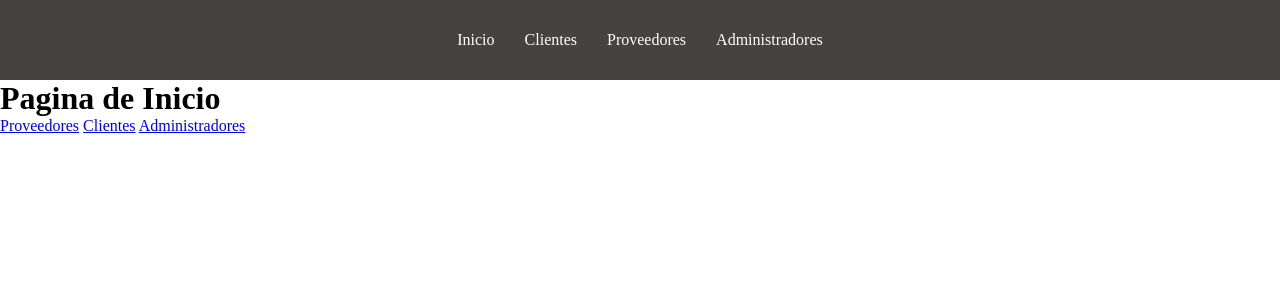
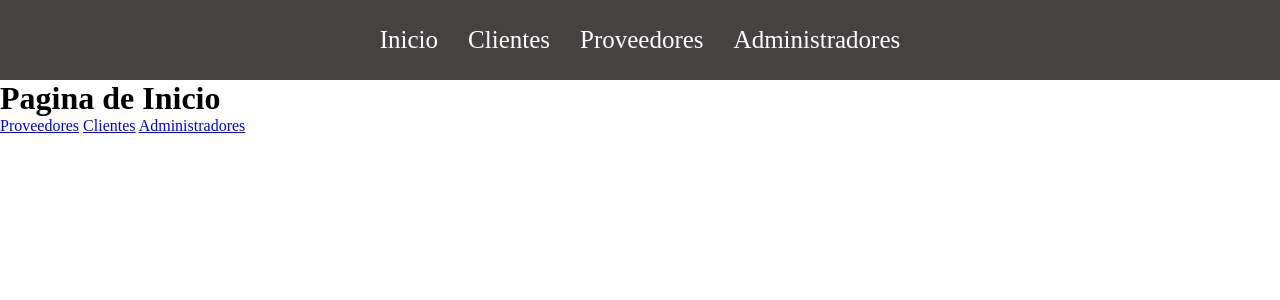
Before and after one commit to AdrianJimenezNieto/SuministrosInformaticos, a Django app: page / in a window 1280 px wide. Shown: the top 300 px of the page. Run offline with Django 4.2, Linux system fonts and the light colour scheme.

Commit message:
pequeña corrección css

```diff
--- a/suministros/static/css/style.css
+++ b/suministros/static/css/style.css
@@ -23,6 +23,7 @@ nav ul {
 }
 
 nav ul li a{
+    font-size: 25px;
     padding: 15px;
     text-decoration: none;
     color: white;
```
